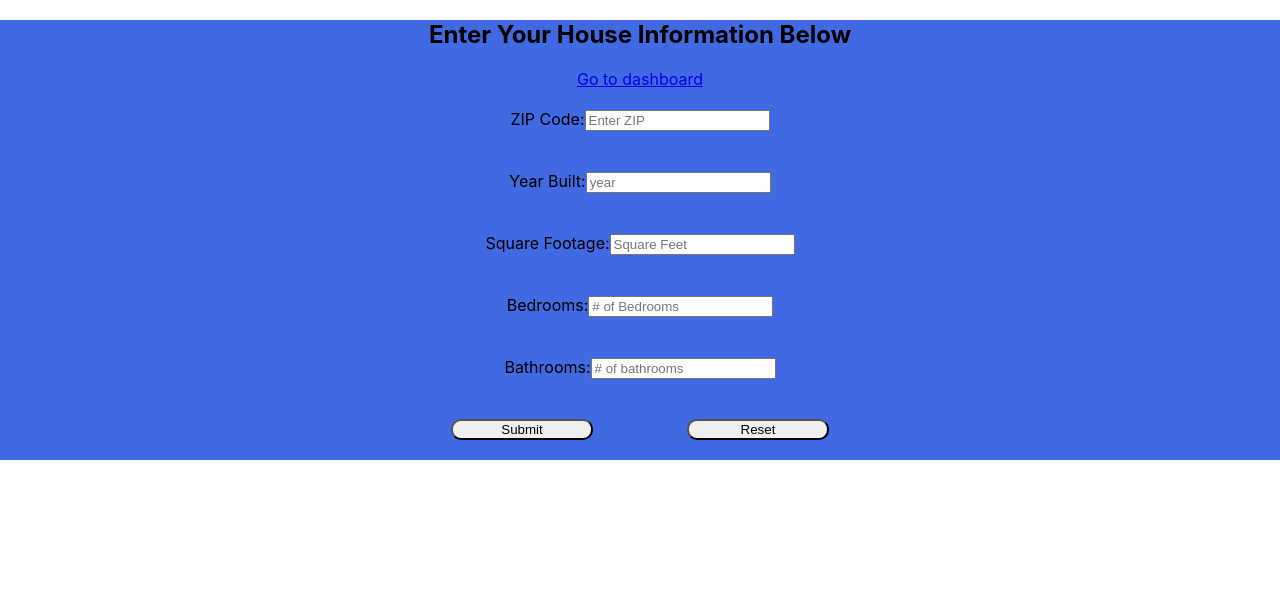
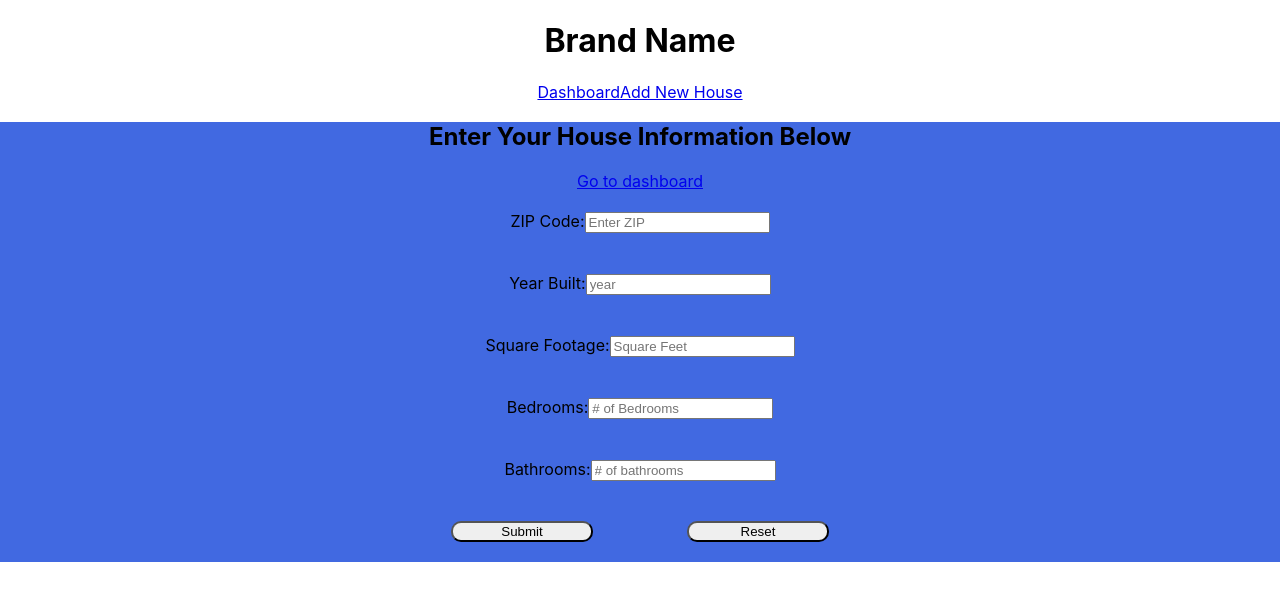
Before and after one commit to FTBW-AppraisersBFF/Front-End, a React (Create React App) app in the folder appraisers-bff/: page /account in a window 1280 px wide. Shown: the top 600 px of the page. Built offline with nearby package versions, Linux system fonts and the light colour scheme; sample sign-in values are in the browser's storage.

Commit message:
Nav and some changes

```diff
--- a/appraisers-bff/src/components/AccountForm.js
+++ b/appraisers-bff/src/components/AccountForm.js
@@ -11,6 +11,7 @@ import FormLabel from "./styled_components/FormLabel";
 import ButtonDiv from "./styled_components/ButtonDiv";
 import FormContainer from "./styled_components/FormContainer";
 import BodyDiv from "./styled_components/BodyDiv";
+import Navigation from "./Navigation";
 
 const AccountForm = ({errors, touched, status}) => {
     const [houseDetails, setHouseDetails] = useState([]);
@@ -20,6 +21,8 @@ const AccountForm = ({errors, touched, status}) => {
     }, [status]);
 
     return (
+        <>
+        <Navigation />
         <BodyDiv>
             <h2>Enter Your House Information Below</h2>
             <Link to="/dashboard">Go to dashboard</Link>
@@ -92,6 +95,7 @@ const AccountForm = ({errors, touched, status}) => {
                 />
             ))}
         </BodyDiv>
+        </>
     )
 }
 
--- a/appraisers-bff/src/components/Navigation.js
+++ b/appraisers-bff/src/components/Navigation.js
@@ -1,9 +1,19 @@
 import React from "react";
+import {NavLink} from "react-router-dom";
+import styled from "styled-components";
+
+const NavBar = styled.nav`
+  display: flex;
+  justify-content: space-around;
+
+`
 
 export default function Navigation() {
   return (
     <>
-      <h1>Navigation Here</h1>
+      <h1>Brand Name</h1>
+      <NavLink to="/dashboard">Dashboard</NavLink>
+      <NavLink to="/account">Add New House</NavLink>
     </>
   );
 }
```
